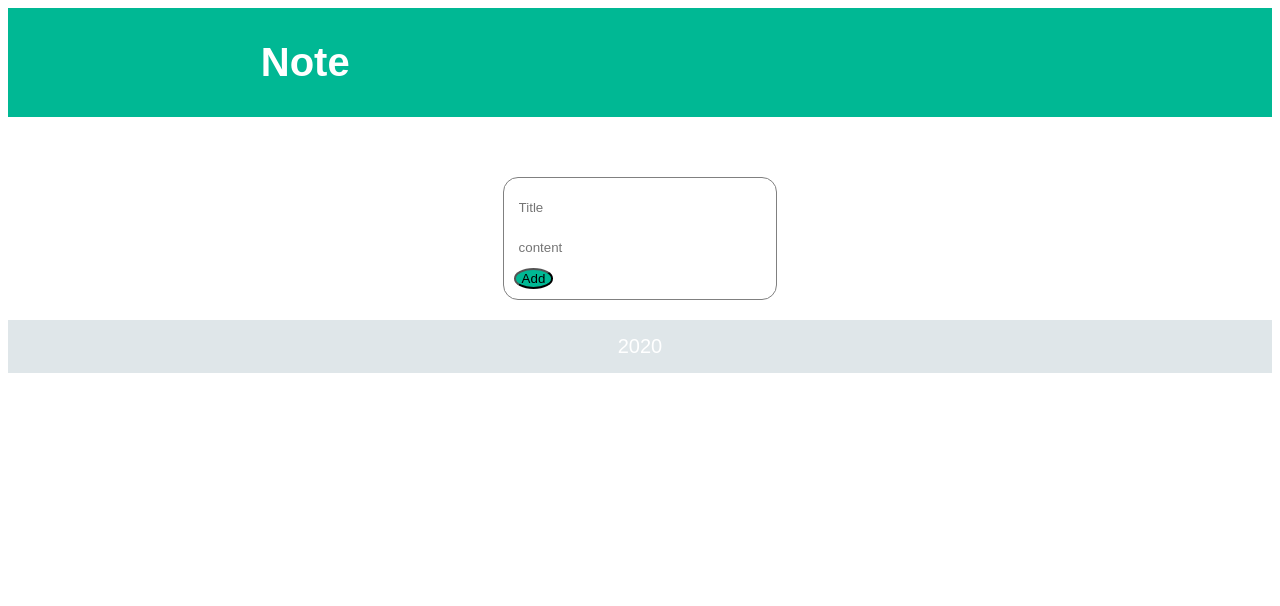
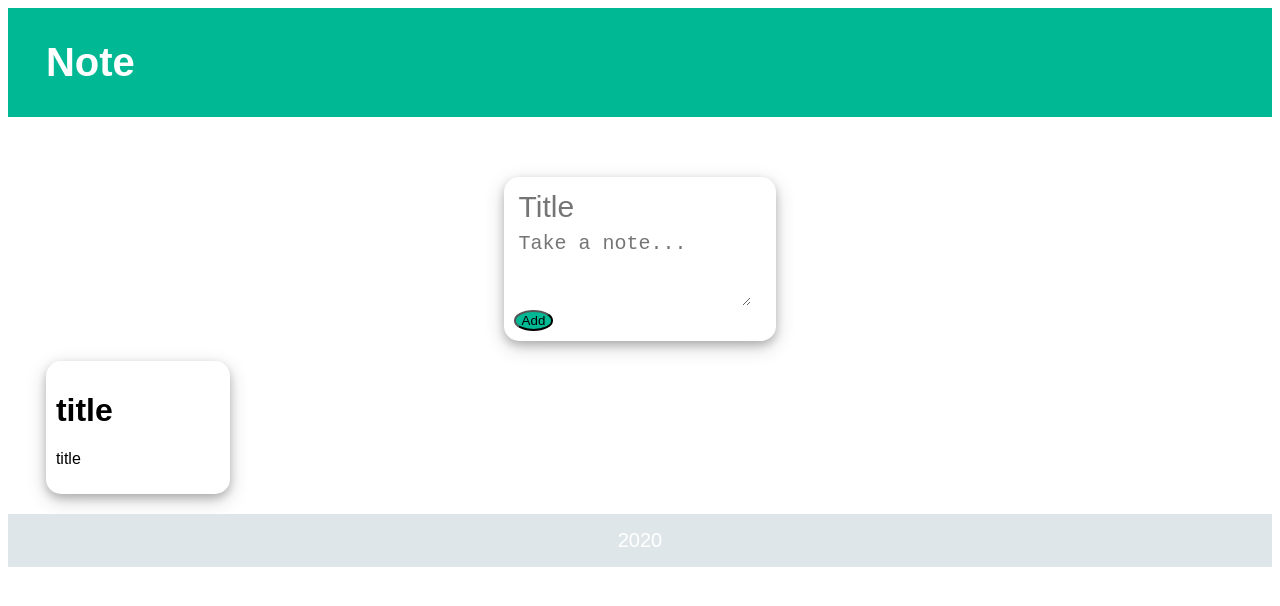
Before and after one commit to rigelselmani/Notes, a React (Create React App) app: page / in a window 1280 px wide. Shown: the top 606 px of the page. Built offline with nearby package versions, Linux system fonts and the light colour scheme.

Commit message:
creating the Note file and styling it +starting the logic

```diff
--- a/public/styles.css
+++ b/public/styles.css
@@ -4,25 +4,39 @@ font-family:sans-serif;
 
 .header{
     background-color: #00b894;
-    padding:5px 50% 5px 20%;
+    padding:5px 50% 5px 3%;
     color:white;
     font-size:20px;
 }
 .Comment{
+    box-shadow: 0 4px 8px 0 rgba(0, 0, 0, 0.2), 0 6px 20px 0 rgba(0, 0, 0, 0.19);
     width:20%;
     display: block;
-    border:1px solid grey;
     padding:10px;
     margin:auto;
     margin-top:60px;
     border-radius: 15px;
 }
+.note{
+    margin-left: 3%;
+    box-shadow: 0 4px 8px 0 rgba(0, 0, 0, 0.2), 0 6px 20px 0 rgba(0, 0, 0, 0.19);
+    border-radius: 15px;
+    padding:10px;
+    width:13%;
+    margin-top:20px;
+}
 input{
+    font-size: 30px;
     width:90%;
     height:30px;
     padding:5px;
     border:none;
-
+}
+textarea{
+   font-size: 20px;
+   width:90%;
+   padding:5px;
+   border:none;
 }
 button{
     border-radius: 50%;
--- a/src/components/App.jsx
+++ b/src/components/App.jsx
@@ -2,12 +2,14 @@ import React from 'react';
 import Header from "./Header"
 import Footer from "./Footer";
 import Create from "./Create";
+import Note from "./Note";
 
 function App() {
   return (
     <div className="App">
       <Header />
       <Create />
+      <Note />
       <Footer />
     </div>
   );
--- a/src/components/Create.jsx
+++ b/src/components/Create.jsx
@@ -1,9 +1,17 @@
 import React from "react";
 
 function Create(){
+
+
+
+    function handleChange(event){
+      const inputValue=event.target.value;
+      console.log(inputValue)
+    }
+
     return <div className="Comment">
-              <input type="text" placeholder="Title" name="title"/>
-              <input type="text" placeholder="content" name="content" />
+              <input onChange={handleChange} type="text" placeholder="Title" name="title"/>
+              <textarea onChange={handleChange} placeholder="Take a note..." rows="3" />
               <button>Add</button>
            </div>
 }
--- /dev/null
+++ b/src/components/Note.jsx
@@ -0,0 +1,10 @@
+import React from "react";
+
+function Note(){
+    return <div className="note">
+             <h1>title</h1>
+             <p>title</p>
+           </div>
+}
+
+export default Note;
```
